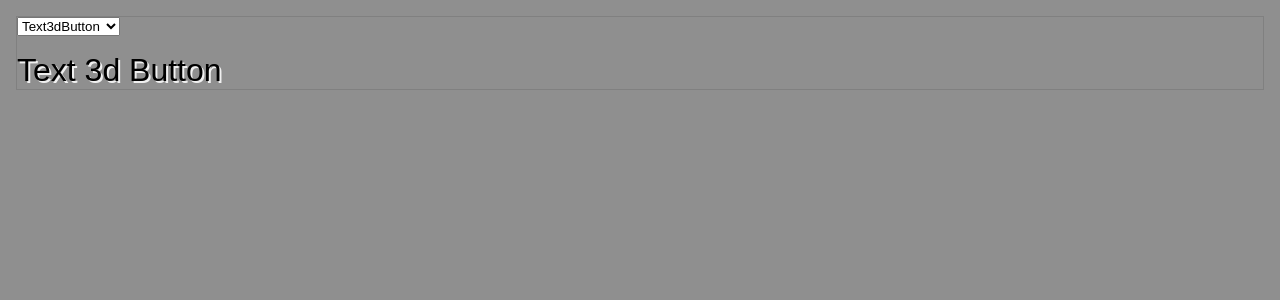
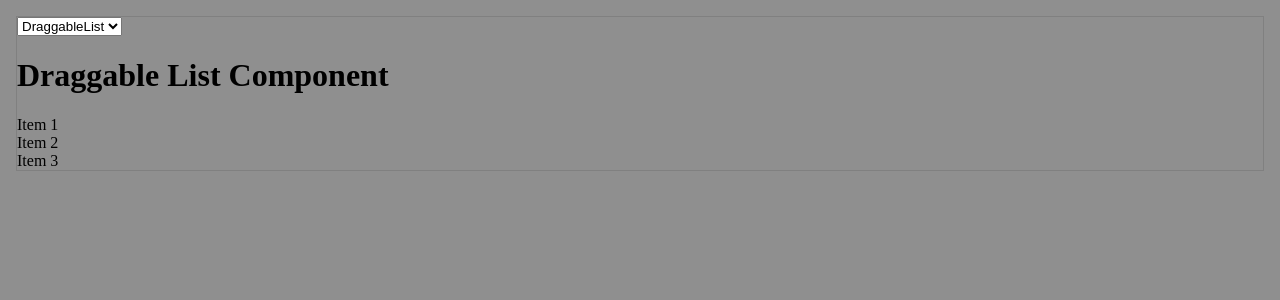
Before and after one commit to yogeshwar-b/UIComponentLibrary, a React (Vite) app: page / in a window 1280 px wide. Shown: the top 300 px of the page. Built offline with nearby package versions, Linux system fonts and the light colour scheme.

Commit message:
Intialised DraggableList component.

```diff
--- a/src/App.jsx
+++ b/src/App.jsx
@@ -5,6 +5,7 @@ import ThemeButton from './components/ThemeButton/ThemeButton'
 import { defaultselection, ComponentList } from './constants'
 import ArcadeButton from './components/ArcadeButton/ArcadeButton'
 import Text3dButton from './components/Text3DButton/Text3dButton'
+import DraggableList from './components/DraggableList/DraggableList'
 /**
  * Returns text Initial Project.
  * @todo Handle the default theme with checkbox
@@ -59,6 +60,14 @@ function RenderComponent(SelectedItem) {
           ButtonText='Text 3d Button'
         />
       )
+    case 'DraggableList':
+      return (
+        <DraggableList>
+          <div>Item 1</div>
+          <div>Item 2</div>
+          <div>Item 3</div>
+        </DraggableList>
+      )
     default:
       return (
         <div>
--- /dev/null
+++ b/src/components/DraggableList/DraggableList.tsx
@@ -0,0 +1,14 @@
+const DraggableList = ({ children }: { children: React.ReactNode }) => {
+  return (
+    <div>
+      <h1>Draggable List Component</h1>
+      {children && Array.isArray(children)
+        ? children.map((child) => {
+            return <div>{child}</div>
+          })
+        : null}
+    </div>
+  )
+}
+
+export default DraggableList
--- a/src/constants.js
+++ b/src/constants.js
@@ -1,7 +1,8 @@
-export const defaultselection = 'Text3dButton'
+export const defaultselection = 'DraggableList'
 export const ComponentList = [
   'Text3dButton',
   'ThemeButton',
   'ToggleSwitch',
-  'ArcadeButton'
+  'ArcadeButton',
+  'DraggableList'
 ]
```
Also changed, not shown: src/components/DraggableList/draggablelist.css (added).
